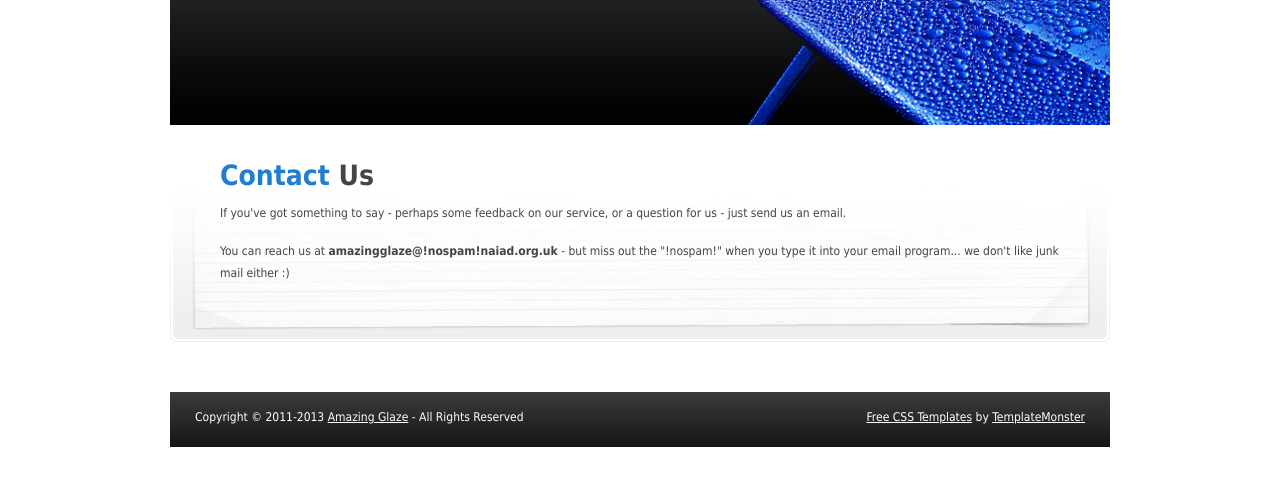
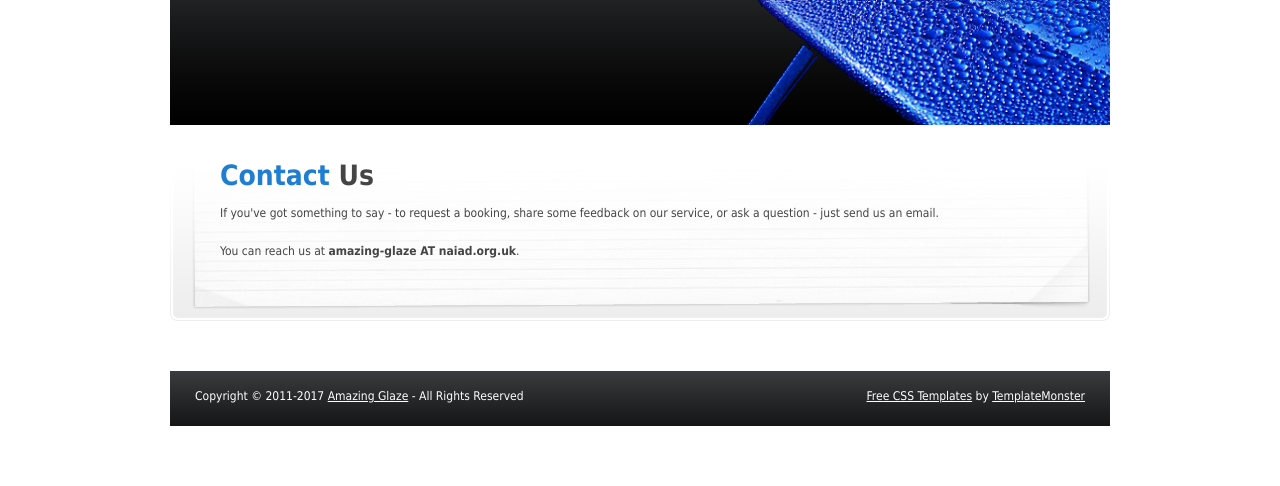
Before and after one commit to amazing-glaze-co-uk/amazing-glaze-co-uk, a plain HTML site: page contact.html in a window 1280 px wide. Shown: the part 294-780 px from the top of the page. Drawn offline with Linux system fonts and the light colour scheme.

Commit message:
Updates
Copyright to 2017, changed Contact page

```diff
--- a/contact.html
+++ b/contact.html
@@ -60,9 +60,9 @@
               <div class="box1 alt">
                 <div class="inner">
                   <h4><b>Contact</b> Us</h4>
-                  <p class="p0">If you've got something to say - perhaps some feedback on our service, or a question for us - just send us an email.</p>
+                  <p class="p0">If you've got something to say - to request a booking, share some feedback on our service, or ask a question - just send us an email.</p>
 <br>
-<p>You can reach us at <strong>amazingglaze@!nospam!naiad.org.uk</strong> - but miss out the "!nospam!" when you type it into your email program... we don't like junk mail either :)</p>
+<p>You can reach us at <strong>amazing-glaze AT naiad.org.uk</strong>.</p>
                 </div>
               </div>
             </div>
@@ -73,7 +73,7 @@
   </div>
   <div id="footer">
     <div class="footerlink">
-      <p class="lf">Copyright &copy; 2011-2013 <a href="index.html">Amazing Glaze</a> - All Rights Reserved</p>
+      <p class="lf">Copyright &copy; 2011-2017 <a href="index.html">Amazing Glaze</a> - All Rights Reserved</p>
       <p class="rf"><a href="http://www.free-css.com/">Free CSS Templates</a> by <a href="http://www.templatemonster.com/">TemplateMonster</a></p>
       <div style="clear:both;"></div>
    </div>
```
Also changed, not shown: award.html (+1 -1 lines), customercars.html (+1 -1 lines), index.html (+1 -1 lines), whatwedo.html (+1 -1 lines).
